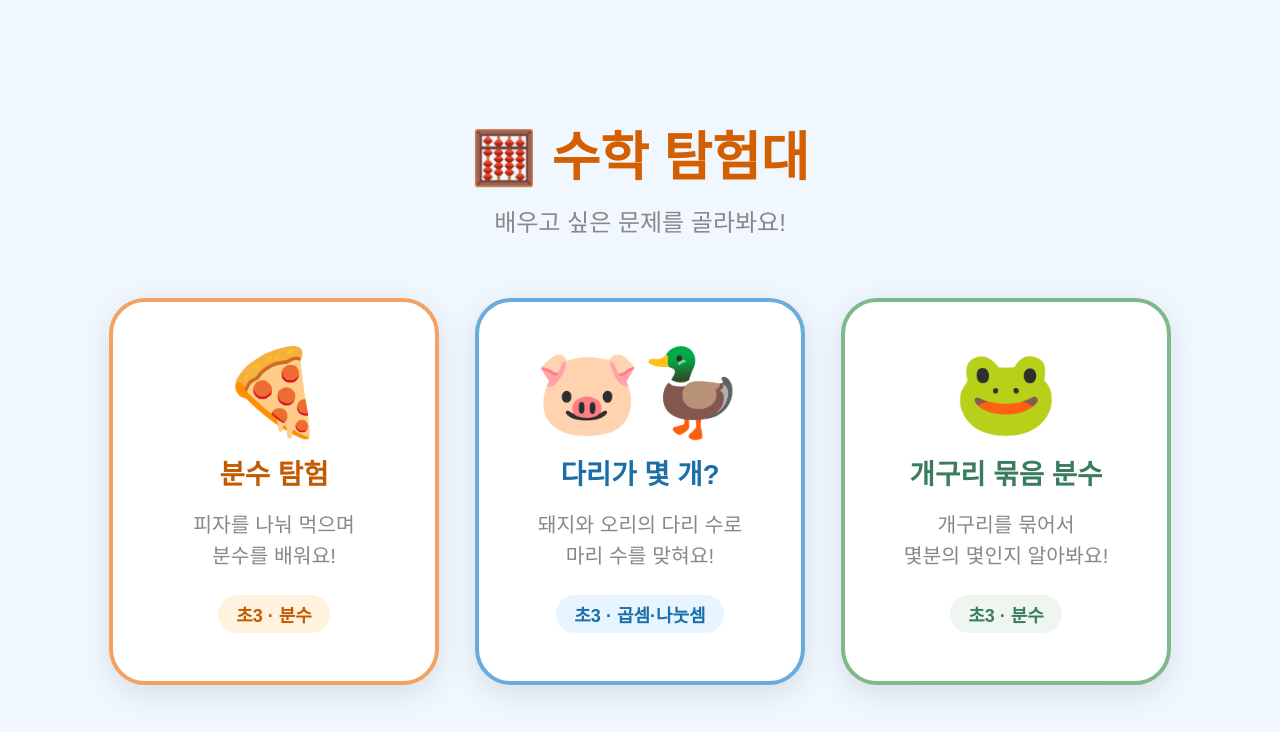
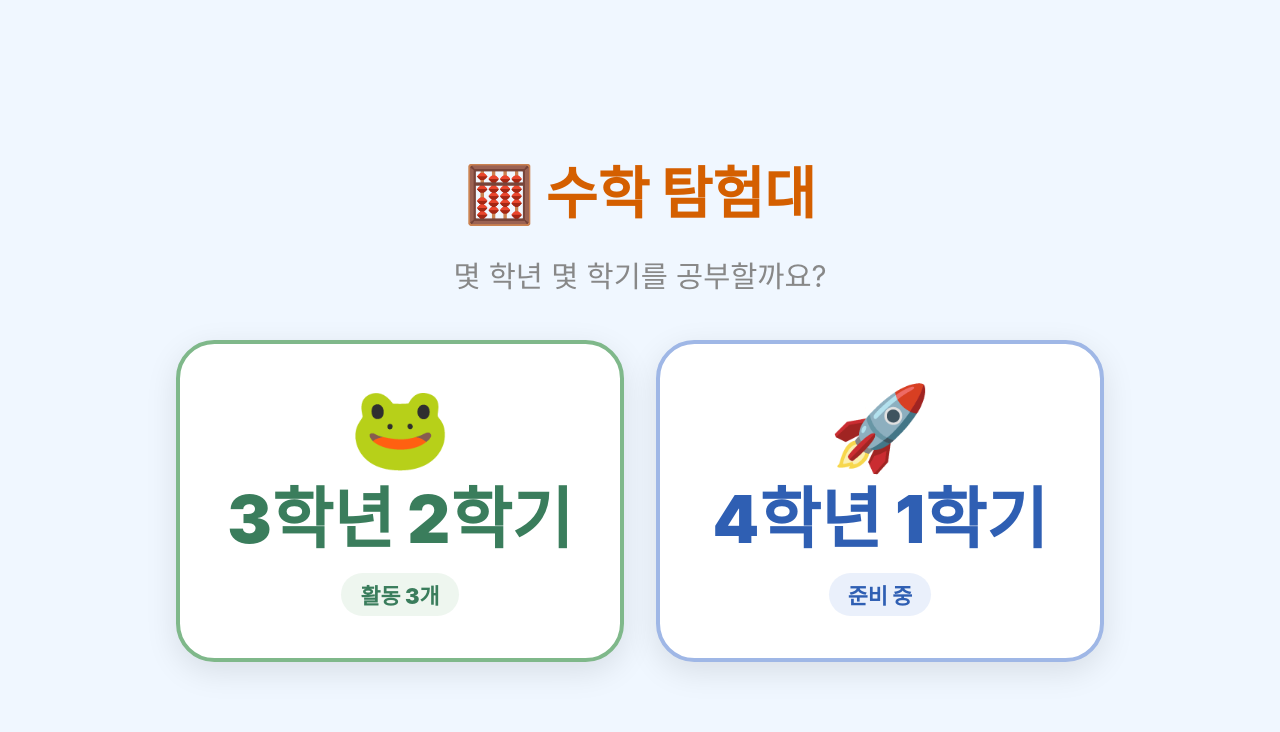
Before and after one commit to digits-flouncy/math, a plain HTML site: page index.html in a window 1280 px wide. Drawn offline with Linux system fonts and the light colour scheme.

Commit message:
메인 페이지: 학기 → 단원 → 활동 선택. 활동의 홈 버튼은 그 단원 목록으로 (#21)
Claude-Session: https://claude.ai/code/session_01AJuvojYPxckRFB7NCRuVcY

Co-authored-by: Claude <noreply@anthropic.com>

```diff
--- a/index.html
+++ b/index.html
@@ -6,143 +6,159 @@
 <title>수학 탐험대 🧮</title>
 <style>
   * { box-sizing: border-box; margin: 0; padding: 0; }
+  html, body { height: 100%; }
   body {
-    font-family: 'Nanum Gothic', sans-serif;
+    font-family: 'Nanum Gothic', -apple-system, sans-serif;
     background: #f0f7ff;
-    min-height: 100vh;
-    display: flex;
-    flex-direction: column;
-    align-items: center;
-    justify-content: center;
-    padding: 40px 20px;
     color: #222;
+    overflow: hidden;
+    -webkit-tap-highlight-color: transparent;
   }
+  #app { min-height: 100vh; display: flex; flex-direction: column; align-items: center; justify-content: center; padding: 24px 20px; }
+  .wrap { display: flex; flex-direction: column; align-items: center; }
 
-  h1 {
-    font-size: 2.2rem;
-    font-weight: 900;
-    color: #d45f00;
-    margin-bottom: 8px;
-    text-align: center;
+  .bar { display: flex; align-items: center; gap: 14px; margin-bottom: 8px; min-height: 64px; }
+  .back {
+    width: 64px; height: 64px; border-radius: 18px; border: 2px solid #d6e4f2; background: #fff;
+    font-size: 1.8rem; cursor: pointer; flex: none; box-shadow: 0 3px 10px rgba(0,0,0,.06);
   }
-  .subtitle {
-    font-size: 1rem;
-    color: #888;
-    margin-bottom: 40px;
-    text-align: center;
+  h1 { font-size: 2.2rem; font-weight: 900; color: #d45f00; text-align: center; white-space: nowrap; }
+  .subtitle { font-size: 1.15rem; color: #888; margin-bottom: 28px; text-align: center; }
+
+  .grid { display: grid; gap: 20px; justify-content: center; }
+  .grid.sem { grid-template-columns: repeat(2, 280px); }
+  .grid.units { grid-template-columns: repeat(3, 250px); }
+  .grid.acts { grid-template-columns: repeat(var(--n, 3), 240px); }
+
+  .tile {
+    background: #fff; border-radius: 24px; padding: 26px 20px; text-align: center; text-decoration: none; color: inherit;
+    box-shadow: 0 6px 20px rgba(0,0,0,0.10); border: 3px solid var(--c, #cfe0f0);
+    display: flex; flex-direction: column; align-items: center; justify-content: center; gap: 10px;
+    cursor: pointer; font: inherit; transition: transform .15s;
   }
-
-  .card-list {
-    display: flex;
-    gap: 24px;
-    flex-wrap: wrap;
-    justify-content: center;
+  .tile:active { transform: scale(.97); }
+  .tile-emoji { font-size: 3.2rem; line-height: 1; }
+  .tile-big { font-size: 2.6rem; font-weight: 900; color: var(--c2, #1a6fa8); line-height: 1.1; }
+  .tile-title { font-size: 1.35rem; font-weight: 900; color: var(--c2, #222); }
+  .tile-desc { font-size: 0.95rem; color: #888; line-height: 1.5; }
+  .tile-badge { font-size: 0.85rem; font-weight: 900; padding: 4px 12px; border-radius: 99px; background: var(--c3, #eef4fa); color: var(--c2, #1a6fa8); }
+  .units .tile { min-height: 170px; padding: 20px 14px; }
+  .unit-no { width: 48px; height: 48px; border-radius: 50%; background: var(--c2, #1a6fa8); color: #fff; font-size: 1.5rem; font-weight: 900; display: flex; align-items: center; justify-content: center; }
+  /* 활동이 없는 단원: 회색 대신 연하게 */
+  .tile.is-empty { opacity: .45; box-shadow: none; cursor: default; }
+  .tile.is-empty .tile-badge { background: #f1f1f1; color: #999; }
+  @media (max-width: 700px) and (orientation: portrait) {
+    .grid.sem { grid-template-columns: 280px; }
+    .grid.units { grid-template-columns: repeat(2, 200px); }
+    .grid.acts { grid-template-columns: 240px; }
   }
-
-  .card {
-    background: #fff;
-    border-radius: 24px;
-    padding: 32px 28px;
-    width: 220px;
-    text-align: center;
-    text-decoration: none;
-    color: inherit;
-    box-shadow: 0 6px 20px rgba(0,0,0,0.10);
-    border: 3px solid transparent;
-    transition: transform 0.2s, box-shadow 0.2s, border-color 0.2s;
-    display: flex;
-    flex-direction: column;
-    align-items: center;
-    gap: 12px;
-  }
-  .card:hover {
-    transform: translateY(-6px);
-    box-shadow: 0 12px 32px rgba(0,0,0,0.15);
-  }
-
-  .card-pizza  { border-color: #f4a261; }
-  .card-animal { border-color: #6aabdf; }
-  .card-frog   { border-color: #7fb88a; }
-  .card-pizza:hover  { border-color: #e85d04; }
-  .card-animal:hover { border-color: #1a6fa8; }
-  .card-frog:hover   { border-color: #3a7d5c; }
-
-  .card-emoji { font-size: 3.5rem; line-height: 1; }
-
-  .card-title {
-    font-size: 1.15rem;
-    font-weight: 900;
-    color: #222;
-  }
-  .card-pizza  .card-title { color: #c35a00; }
-  .card-animal .card-title { color: #1a6fa8; }
-  .card-frog   .card-title { color: #3a7d5c; }
-
-  .card-desc {
-    font-size: 0.85rem;
-    color: #888;
-    line-height: 1.5;
-  }
-
-  .card-badge {
-    font-size: 0.75rem;
-    font-weight: 900;
-    padding: 4px 12px;
-    border-radius: 99px;
-    margin-top: 4px;
-  }
-  .card-pizza  .card-badge { background: #fff3e0; color: #c35a00; }
-  .card-animal .card-badge { background: #e8f4ff; color: #1a6fa8; }
-  .card-frog   .card-badge { background: #eef6ef; color: #3a7d5c; }
-
 </style>
 </head>
 <body>
-
-<h1>🧮 수학 탐험대</h1>
-<p class="subtitle">배우고 싶은 문제를 골라봐요!</p>
-
-<div class="card-list">
-
-  <a class="card card-pizza" href="3-2/05-fractions/fraction-pizza.html">
-    <div class="card-emoji">🍕</div>
-    <div class="card-title">분수 탐험</div>
-    <div class="card-desc">피자를 나눠 먹으며<br>분수를 배워요!</div>
-    <div class="card-badge">초3 · 분수</div>
-  </a>
-
-  <a class="card card-animal" href="3-2/01-multiplication/animal-legs.html">
-    <div class="card-emoji">🐷🦆</div>
-    <div class="card-title">다리가 몇 개?</div>
-    <div class="card-desc">돼지와 오리의 다리 수로<br>마리 수를 맞혀요!</div>
-    <div class="card-badge">초3 · 곱셈·나눗셈</div>
-  </a>
-
-  <a class="card card-frog" href="3-2/05-fractions/fraction-part-whole.html">
-    <div class="card-emoji">🐸</div>
-    <div class="card-title">개구리 묶음 분수</div>
-    <div class="card-desc">개구리를 묶어서<br>몇분의 몇인지 알아봐요!</div>
-    <div class="card-badge">초3 · 분수</div>
-  </a>
-
-</div>
+<div id="app"><div class="wrap" id="wrap"></div></div>
 
 <script>
-  // 큰 화면(가로 아이패드 13인치 등)에서는 제목과 카드를 키움. 스크롤 없이 한 화면에.
-  (function () {
-    const parts = Array.from(document.body.children).filter(e => e.tagName !== 'SCRIPT');
-    const list = document.querySelector('.card-list');
-    function fit() {
-      parts.forEach(e => { e.style.zoom = '1'; });
-      const top = parts[0].getBoundingClientRect().top;
-      const h = list.getBoundingClientRect().bottom - top + 100;
-      const w = list.offsetWidth + 60;
-      const z = Math.max(0.7, Math.min(1.5, innerHeight / h, innerWidth / w));
-      parts.forEach(e => { e.style.zoom = String(Math.floor(z * 100) / 100); });
+  // 학기 → 단원 → 활동. 주소 끝(#3-2, #3-2/5)으로 위치를 기억해서 뒤로 가기도 됨.
+  const COURSES = [
+    { id: '3-2', title: '3학년 2학기', emoji: '🐸', c: '#7fb88a', c2: '#3a7d5c', c3: '#eef6ef', units: [
+      { no: 1, name: '곱셈', emoji: '✖️', acts: [
+        { href: '3-2/01-multiplication/animal-legs.html', emoji: '🐷🦆', title: '다리가 몇 개?', desc: '돼지와 오리의 다리 수로<br>마리 수를 맞혀요!', c: '#6aabdf', c2: '#1a6fa8', c3: '#e8f4ff' }
+      ] },
+      { no: 2, name: '나눗셈', emoji: '➗', acts: [] },
+      { no: 3, name: '원', emoji: '⭕', acts: [] },
+      { no: 4, name: '들이와 무게', emoji: '⚖️', acts: [] },
+      { no: 5, name: '분수', emoji: '🍕', acts: [
+        { href: '3-2/05-fractions/fraction-pizza.html', emoji: '🍕', title: '분수 피자', desc: '피자를 나눠 먹으며<br>분수를 배워요!', c: '#f4a261', c2: '#c35a00', c3: '#fff3e0' },
+        { href: '3-2/05-fractions/fraction-part-whole.html', emoji: '🐸', title: '개구리 묶음 분수', desc: '개구리를 묶어서<br>몇분의 몇인지 알아봐요!', c: '#7fb88a', c2: '#3a7d5c', c3: '#eef6ef' }
+      ] },
+      { no: 6, name: '그림그래프', emoji: '📊', acts: [] }
+    ] },
+    { id: '4-1', title: '4학년 1학기', emoji: '🚀', c: '#9fb7e6', c2: '#2f5fb3', c3: '#eaf0fb', units: [
+      { no: 1, name: '각도', emoji: '📐', acts: [] },
+      { no: 2, name: '큰 수', emoji: '🔢', acts: [] },
+      { no: 3, name: '평면도형의 이동', emoji: '🔄', acts: [] },
+      { no: 4, name: '곱셈과 나눗셈', emoji: '🧮', acts: [] },
+      { no: 5, name: '규칙 찾기', emoji: '🔍', acts: [] },
+      { no: 6, name: '막대그래프', emoji: '📊', acts: [] }
+    ] }
+  ];
+
+  const wrap = document.getElementById('wrap');
+  const el = (tag, cls, html) => { const e = document.createElement(tag); if (cls) e.className = cls; if (html != null) e.innerHTML = html; return e; };
+  const colors = (e, o) => { if (o.c) e.style.setProperty('--c', o.c); if (o.c2) e.style.setProperty('--c2', o.c2); if (o.c3) e.style.setProperty('--c3', o.c3); };
+
+  function header(title, sub, backTo) {
+    const bar = el('div', 'bar');
+    if (backTo != null) {
+      const b = el('button', 'back', '⬅️');
+      b.type = 'button'; b.setAttribute('aria-label', '뒤로');
+      b.addEventListener('click', () => { location.hash = backTo; });
+      bar.appendChild(b);
     }
-    addEventListener('resize', fit);
+    bar.appendChild(el('h1', '', title));
+    wrap.appendChild(bar);
+    wrap.appendChild(el('p', 'subtitle', sub));
+  }
+
+  function render() {
+    const [cid, uno] = location.hash.replace('#', '').split('/');
+    const course = COURSES.find(c => c.id === cid);
+    const unit = course && course.units.find(u => String(u.no) === uno && u.acts.length);
+    wrap.innerHTML = '';
+
+    if (!course) {
+      header('🧮 수학 탐험대', '몇 학년 몇 학기를 공부할까요?', null);
+      const g = el('div', 'grid sem');
+      COURSES.forEach(c => {
+        const t = el('a', 'tile');
+        t.href = '#' + c.id;
+        colors(t, c);
+        const n = c.units.reduce((s, u) => s + u.acts.length, 0);
+        t.innerHTML = `<div class="tile-emoji">${c.emoji}</div><div class="tile-big">${c.title}</div>` +
+          `<div class="tile-badge">${n ? '활동 ' + n + '개' : '준비 중'}</div>`;
+        g.appendChild(t);
+      });
+      wrap.appendChild(g);
+    } else if (!unit) {
+      header(course.title, '어떤 단원을 공부할까요?', '');
+      const g = el('div', 'grid units');
+      course.units.forEach(u => {
+        const has = u.acts.length > 0;
+        const t = el(has ? 'a' : 'div', 'tile' + (has ? '' : ' is-empty'));
+        colors(t, course);
+        if (has) t.href = `#${course.id}/${u.no}`;
+        t.innerHTML = `<div class="unit-no">${u.no}</div><div class="tile-title">${u.emoji} ${u.name}</div>` +
+          `<div class="tile-badge">${has ? '활동 ' + u.acts.length + '개' : '준비 중'}</div>`;
+        g.appendChild(t);
+      });
+      wrap.appendChild(g);
+    } else {
+      header(`${unit.no}. ${unit.name}`, `${course.title} · 배우고 싶은 문제를 골라봐요!`, '#' + course.id);
+      const g = el('div', 'grid acts');
+      g.style.setProperty('--n', Math.min(3, unit.acts.length));
+      unit.acts.forEach(a => {
+        const t = el('a', 'tile');
+        t.href = a.href;
+        colors(t, a);
+        t.innerHTML = `<div class="tile-emoji">${a.emoji}</div><div class="tile-title">${a.title}</div><div class="tile-desc">${a.desc}</div>`;
+        g.appendChild(t);
+      });
+      wrap.appendChild(g);
+    }
     fit();
-  })();
+  }
+
+  // 큰 화면(가로 아이패드 13인치 등)에서는 키우고, 작은 화면에서는 줄여서 스크롤 없이 한 화면에.
+  function fit() {
+    wrap.style.zoom = '1';
+    const r = wrap.getBoundingClientRect();
+    const z = Math.max(0.5, Math.min(1.6, (innerHeight - 48) / r.height, (innerWidth - 40) / r.width));
+    wrap.style.zoom = String(Math.floor(z * 100) / 100);
+  }
+
+  addEventListener('hashchange', render);
+  addEventListener('resize', fit);
+  render();
 </script>
 </body>
 </html>
--- a/shared/tamheom.js
+++ b/shared/tamheom.js
@@ -329,7 +329,9 @@
   function activity(cfg) {
     const id = cfg.id;
     const levels = cfg.levels;
-    const home = cfg.home || '../../index.html';
+    // 홈 버튼은 이 활동의 단원 목록으로 (예: 3-2/05-fractions/… → index.html#3-2/5)
+    const unitM = location.pathname.match(/\/(\d-\d)\/(\d+)-[^/]+\/[^/]*$/);
+    const home = cfg.home || ('../../index.html' + (unitM ? `#${unitM[1]}/${parseInt(unitM[2], 10)}` : ''));
     const optionDefaults = {};
     (cfg.options || []).forEach(o => { optionDefaults[o.key] = o.value; });
     const getOpts = () => Object.assign({}, optionDefaults, store.get('opt:' + id, {}));
```
Also changed, not shown: 3-2/01-multiplication/animal-legs.html (+2 -2 lines), 3-2/05-fractions/fraction-part-whole.html (+2 -2 lines), 3-2/05-fractions/fraction-pizza.html (+2 -2 lines).
